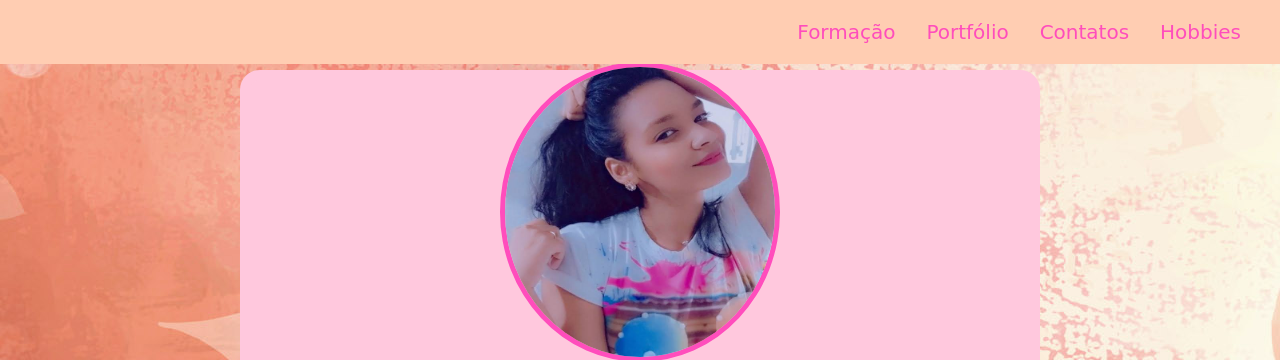
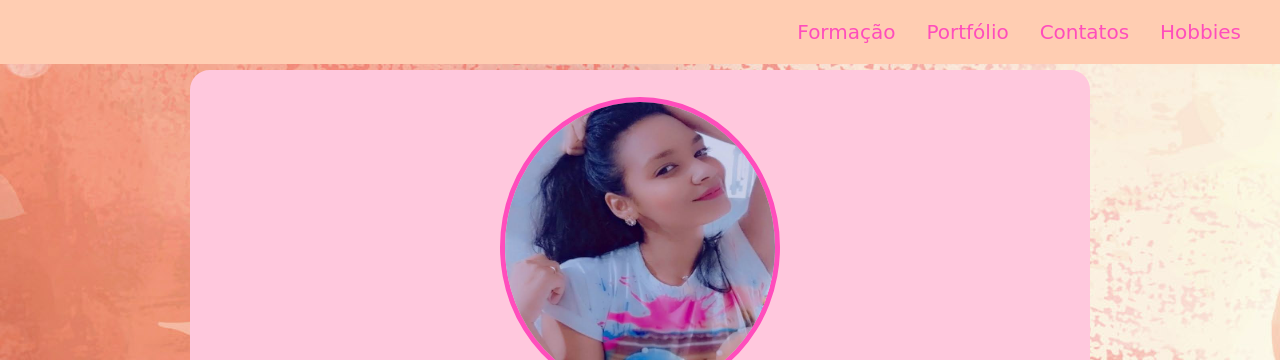
Before and after one commit to LaneSantana/projeto-final-pretalab-html-css, a plain HTML site: page index.html in a window 1280 px wide. Shown: the top 360 px of the page. Drawn offline with Linux system fonts and the light colour scheme; a web font is replaced by a local one.

Commit message:
ajuste-no-css

```diff
--- a/style.css
+++ b/style.css
@@ -45,7 +45,7 @@ li {
 }
 
 .principal {
-  height: 145vh;
+  height: 150vh;
   display: flex;
   background-color: #FFC8DD;
   background-image: url(imagens/fundofloral.jpg);
@@ -57,7 +57,7 @@ li {
   margin-right: auto;
   margin-left: auto;
   margin-top: 70px;
-  max-width: 800px;
+  max-width: 900px;
   max-height: 900px;
   padding-right: 10px;
   padding-left: 10px;
```
